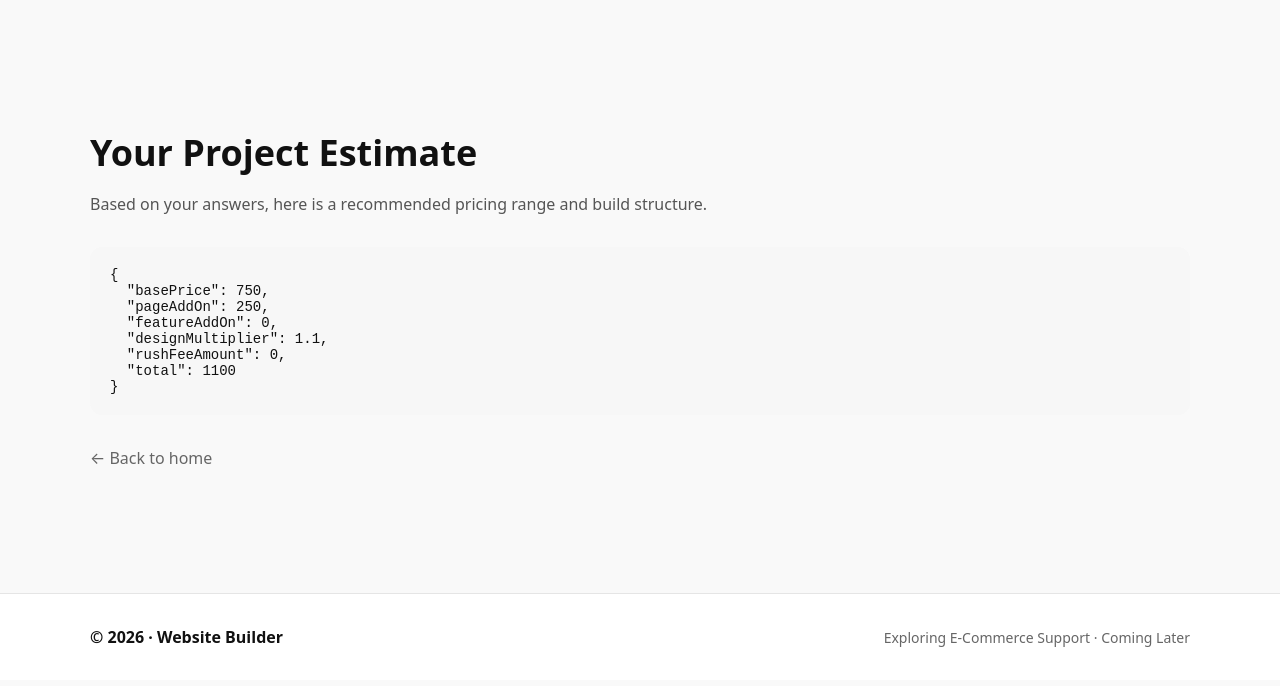
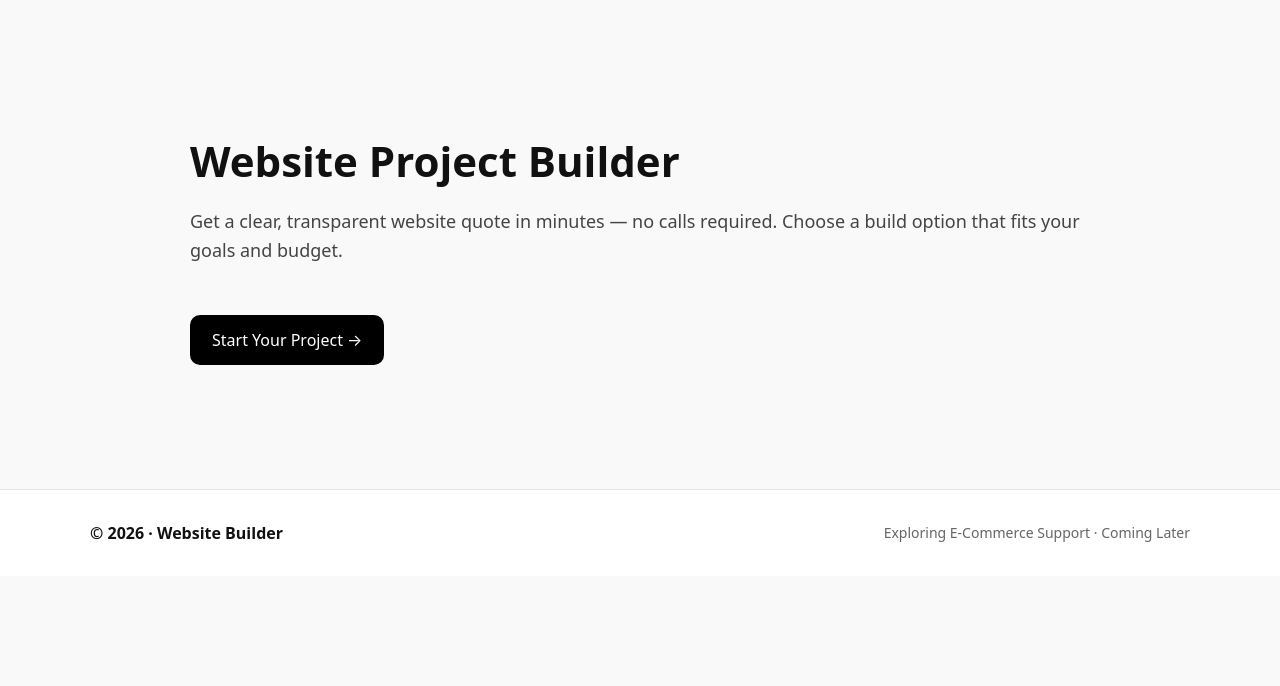
Before and after one commit to kkoly10/website-builder, a Next.js app: page / in a window 1280 px wide. Shown: the top 686 px of the page. Built offline with nearby package versions, Linux system fonts and the light colour scheme.

Commit message:
Refactor EstimatePage to Home component

```diff
--- a/app/page.tsx
+++ b/app/page.tsx
@@ -1,80 +1,34 @@
-"use client";
+import Link from "next/link";
 
-import { useSearchParams } from "next/navigation";
-import Link from "next/link";
-import { calculatePrice, IntakeData } from "@/lib/pricing";
+export const dynamic = "force-dynamic";
 
-/* ---------- SAFE PARSERS ---------- */
-
-function parseWebsiteType(value: string | null): IntakeData["websiteType"] {
-  if (value === "Ecommerce") return "Ecommerce";
-  if (value === "Portfolio") return "Portfolio";
-  if (value === "Landing") return "Landing";
-  return "Business";
-}
-
-function parsePages(value: string | null): IntakeData["pages"] {
-  if (value === "1") return "1";
-  if (value === "6-10") return "6-10";
-  return "3-5";
-}
-
-function parseDesign(value: string | null): IntakeData["design"] {
-  if (value === "Classic") return "Classic";
-  if (value === "Creative") return "Creative";
-  return "Modern";
-}
-
-function parseTimeline(value: string | null): IntakeData["timeline"] {
-  if (value === "2-3 weeks") return "2-3 weeks";
-  if (value === "Under 14 days") return "Under 14 days";
-  return "4+ weeks";
-}
-
-/* ---------- PAGE ---------- */
-
-export default function EstimatePage() {
-  const params = useSearchParams();
-
-  const data: IntakeData = {
-    websiteType: parseWebsiteType(params.get("websiteType")),
-    pages: parsePages(params.get("pages")),
-    booking: params.get("booking") === "true",
-    payments: params.get("payments") === "true",
-    blog: params.get("blog") === "true",
-    design: parseDesign(params.get("design")),
-    timeline: parseTimeline(params.get("timeline")),
-  };
-
-  const price = calculatePrice(data);
-
+export default function Home() {
   return (
-    <main style={{ maxWidth: 1100, margin: "80px auto", padding: 24 }}>
-      <h1 style={{ fontSize: 36, marginBottom: 12 }}>
-        Your Project Estimate
+    <main style={{ maxWidth: 900, margin: "80px auto", padding: 24 }}>
+      <h1 style={{ fontSize: 42, fontWeight: 600, marginBottom: 12 }}>
+        Website Project Builder
       </h1>
 
-      <p style={{ color: "#555", marginBottom: 32 }}>
-        Based on your answers, here is a recommended pricing range and build
-        structure.
+      <p style={{ fontSize: 18, lineHeight: 1.6, color: "#444" }}>
+        Get a clear, transparent website quote in minutes — no calls required.
+        Choose a build option that fits your goals and budget.
       </p>
 
-      <pre
+      <Link
+        href="/build"
         style={{
-          background: "#f7f7f7",
-          padding: 20,
-          borderRadius: 12,
-          fontSize: 14,
+          display: "inline-block",
+          marginTop: 32,
+          padding: "14px 22px",
+          background: "#000",
+          color: "#fff",
+          borderRadius: 10,
+          textDecoration: "none",
+          fontSize: 16,
         }}
       >
-        {JSON.stringify(price, null, 2)}
-      </pre>
-
-      <div style={{ marginTop: 32 }}>
-        <Link href="/" style={{ color: "#666", textDecoration: "none" }}>
-          ← Back to home
-        </Link>
-      </div>
+        Start Your Project →
+      </Link>
     </main>
   );
 }
```
